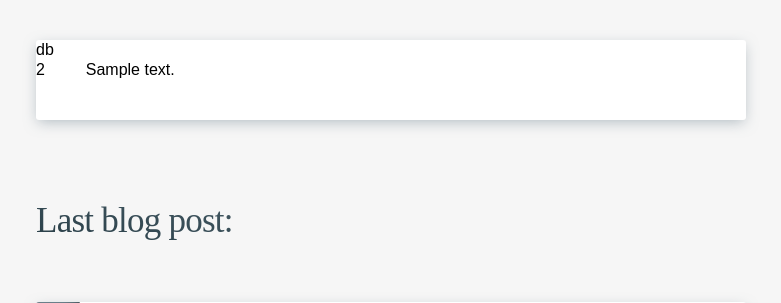
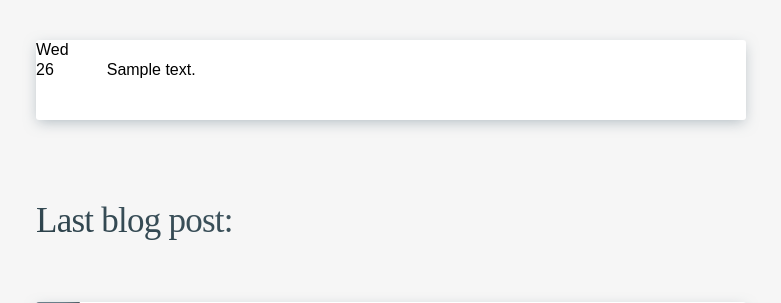
Before and after one commit to ciurana-life/victorciurana.com, a Django app: page / in a window 1280 px wide. Shown: the part 128-431 px from the top of the page, without its empty margins (249-1030 px from the left). Run offline with Django 3.2, Linux system fonts and the light colour scheme; tables that the repository leaves empty hold one stand-in row (values such as "Sample post"); parts of the project's set-up code (start-up, migrations or seed data) failed here and were passed over; some libraries are stand-ins or nearby versions.

```diff
--- a/app/config/urls.py
+++ b/app/config/urls.py
@@ -3,14 +3,16 @@ from django.contrib import admin
 from django.urls import path
 from django.urls.conf import re_path
 from django.views.decorators.cache import cache_page
-from django_otp.admin import OTPAdminSite
+
+# from django_otp.admin import OTPAdminSite
 
 from app.blog import views
-from app.config.settings import DEBUG
+
+# from app.config.settings import DEBUG
 
 
-if not DEBUG:
-    admin.site.__class__ = OTPAdminSite
+# if not DEBUG:
+#     admin.site.__class__ = OTPAdminSite
 
 urlpatterns = [
     re_path(r"^$", cache_page(60 * 60 * 24)(views.HomePageView.as_view()), name="home"),
--- a/templates/index.html
+++ b/templates/index.html
@@ -8,7 +8,7 @@ Victor Ciurana
 {% block main %}
 <!-- hello -->
 <article>
-    <p>db 2</p>
+    <p>Wed 26</p>
     <div class="article_content">
         {{home_content.content | safe_markdown}}
     </div>
```
Also changed, not shown: .github/workflows/ci.yml, 2 other files.
